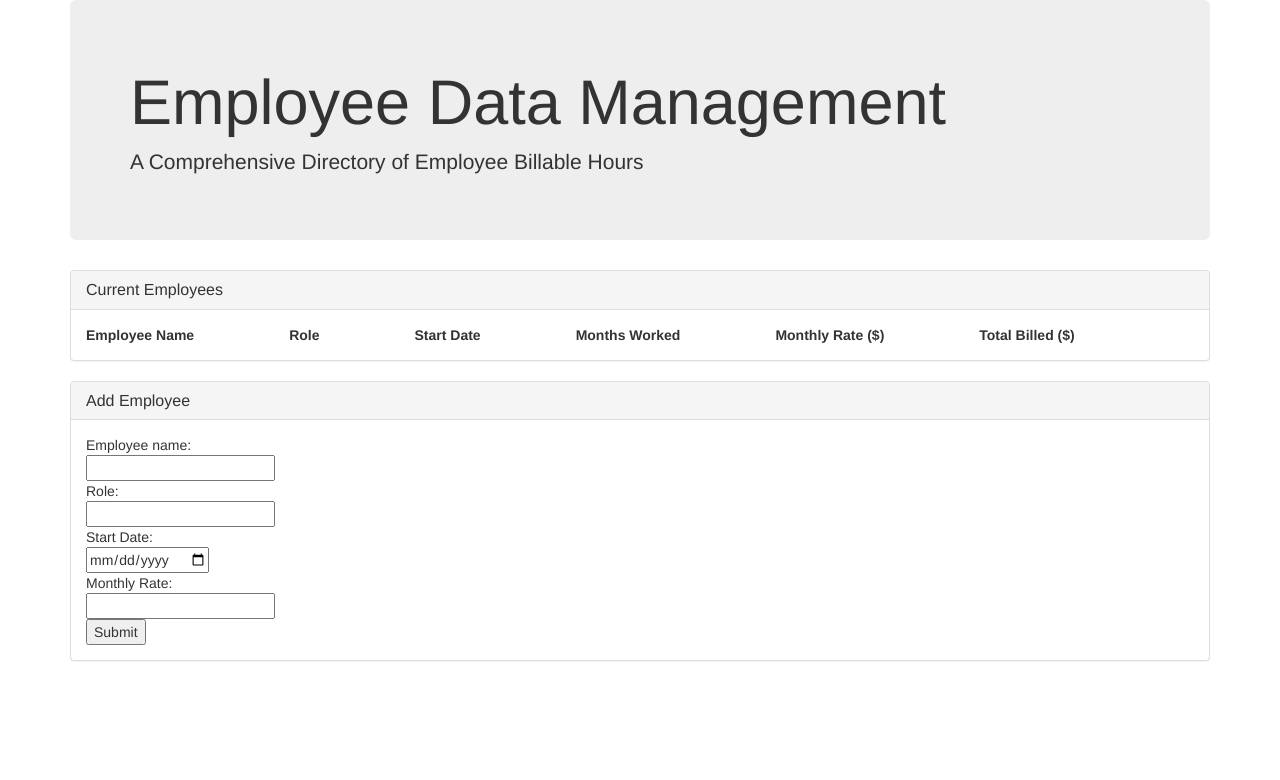
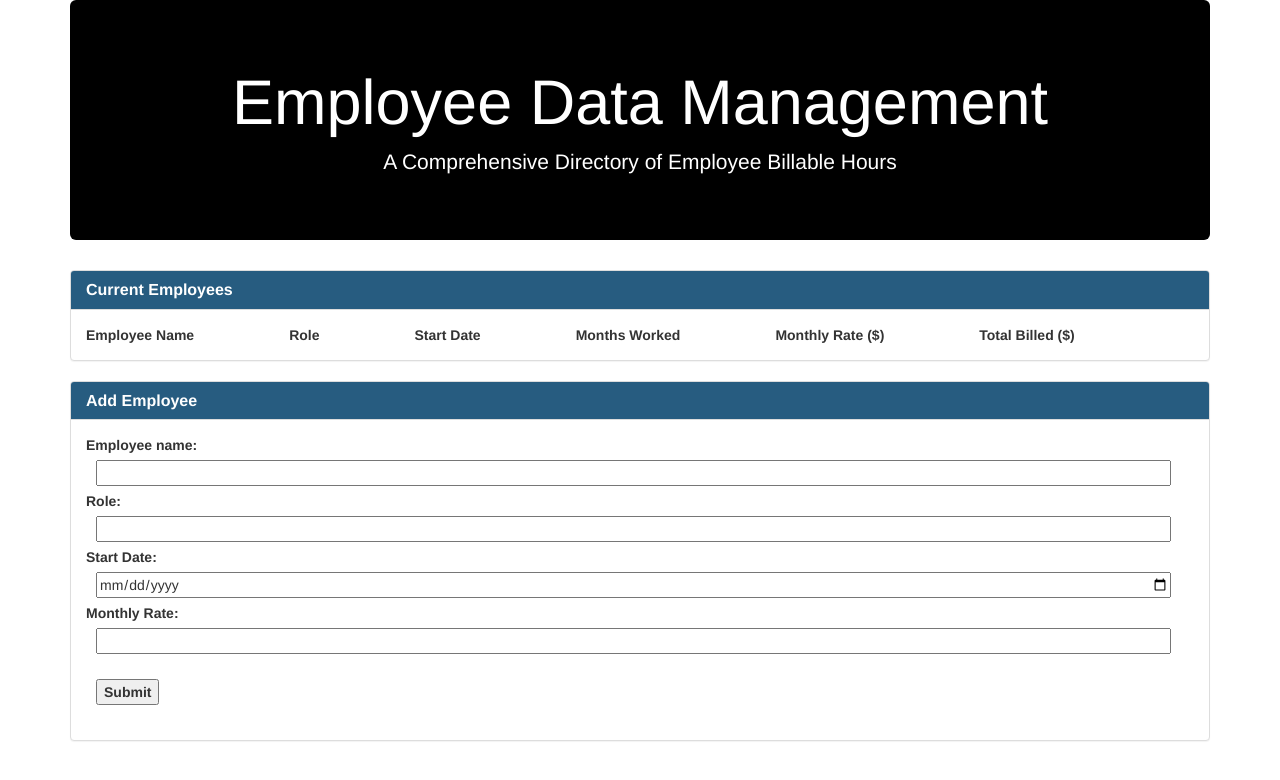
Before and after one commit to ashleyedds/EmployeeTimeCard, a plain HTML site: page index.html in a window 1280 px wide. Drawn offline with nearby package versions, Linux system fonts and the light colour scheme.

Commit message:
it's even prettier now

```diff
--- a/assets/css/style.css
+++ b/assets/css/style.css
@@ -1,8 +1,38 @@
-.tableTop {
-    font-weight: bold;
-    padding: 10px;
+
+/* HEADER */
+.jumbotron {
+    text-align: center;
+    background-color: black;
+    color: #fff;
 }
 
+
+/* TABLE STYLING */
 th {
   padding-right: 95px;
 }
+
+/* PANEL */
+.panel .panel-heading {
+    background-color: rgb(39, 92, 128);
+    color: #fff;
+}
+
+.panel .panel-heading .panel-title {
+    font-weight: bold;
+}
+
+/* FORM */
+form {
+    font-weight: bold;
+}
+
+input[type=text], input[type=date] {
+    width: 97%;
+    margin: 5px 10px;
+    font-weight:normal;
+}
+
+input[type=submit] {
+    margin: 20px 10px;
+}
```
